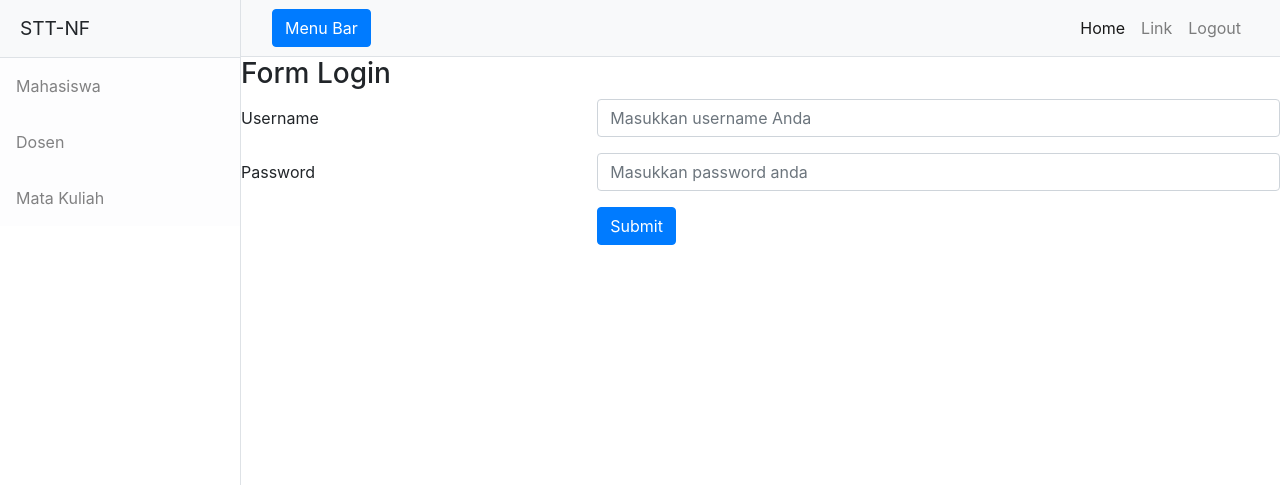
After one commit to Annapril/praktikum9, a CodeIgniter app: page /praktikum10/index.php/login in a window 1280 px wide. The commit adds this page. Shown: the top 485 px of the page. Run offline with CodeIgniter, Linux system fonts and the light colour scheme; some libraries are stand-ins or nearby versions.

Commit message:
Annisa Aprilia SI 11 praktikum 10

```diff
--- a/blog/application/config/autoload.php
+++ b/blog/application/config/autoload.php
@@ -58,7 +58,7 @@ $autoload['packages'] = array();
 |
 |	$autoload['libraries'] = array('user_agent' => 'ua');
 */
-$autoload['libraries'] = array('database');
+$autoload['libraries'] = array('database','session');
 
 /*
 | -------------------------------------------------------------------
--- a/blog/application/config/config.php
+++ b/blog/application/config/config.php
@@ -23,7 +23,7 @@ defined('BASEPATH') OR exit('No direct script access allowed');
 | a PHP script and you can easily do that on your own.
 |
 */
-$config['base_url'] = 'http://localhost/praktikum9/blog';
+$config['base_url'] = 'http://localhost/praktikum10/blog';
 
 /*
 |--------------------------------------------------------------------------
--- /dev/null
+++ b/blog/application/controllers/login.php
@@ -0,0 +1,37 @@
+<?php
+class Login extends CI_Controller{
+    public function index(){
+        $this->load->view('layouts/header');
+        $this->load->view('login/index');
+        $this->load->view('layouts/footer');
+    }
+    public function auth(){
+        // mengambil data yg udah di input di form login
+        $username = $this->input->post('username');
+        $password = $this->input->post('password');
+
+        // cek user login apaah sudah benar, jika benar arahkan ke halaman mahasiswa, jika salah kembali ke login
+        if ($username == 'admin' && $password =='admin') {
+            $userdata = [
+                "username" => $username,
+                "logged_in" => TRUE,
+            ];
+            $this->session->set_userdata($userdata);
+            redirect('/mahasiswa');
+            redirect('/dosen');
+            redirect('/matakuliah');
+        } elseif ($username == 'mahasiswa' && $password == 'mahasiswa'){
+            $userdata = [
+                "username" => $username,
+            ];
+            $this->session->set_userdata($userdata);
+            redirect('/matakuliah');
+        }else {
+            redirect('/login');
+        }
+    }
+    public function logout(){
+        $this->session->sess_destroy();
+        redirect('/login');
+    }
+}
--- a/blog/application/views/dosen/index.php
+++ b/blog/application/views/dosen/index.php
@@ -15,6 +15,12 @@
         }
     </script>
 </head>
+<?php
+$username = $this->session->userdata('username');
+if ($username) {
+    echo "<h2>Selamat Datang $username</h2>";
+}
+?>
 <body>
         <div class="col-md-12">
         <h3>Daftar Dosen</h3>
--- a/blog/application/views/layouts/header.php
+++ b/blog/application/views/layouts/header.php
@@ -5,7 +5,7 @@
         <meta name="viewport" content="width=device-width, initial-scale=1, shrink-to-fit=no" />
         <meta name="description" content="" />
         <meta name="author" content="" />
-        <title>Praktikum 9</title>
+        <title>Praktikum 10</title>
         <!-- Favicon-->
         <link rel="icon" type="image/x-icon" href="<?php echo base_url('assets/assets/favicon.ico')?>" />
         <!-- Core theme CSS (includes Bootstrap)-->
@@ -17,9 +17,9 @@
             <div class="border-end bg-white" id="sidebar-wrapper">
                 <div class="sidebar-heading border-bottom bg-light">STT-NF</div>
                 <div class="list-group list-group-flush">
-                    <a class="list-group-item list-group-item-action list-group-item-light p-3" href="http://localhost/praktikum9/blog/index.php/mahasiswa">Mahasiswa</a>
-                    <a class="list-group-item list-group-item-action list-group-item-light p-3" href="http://localhost/praktikum9/blog/index.php/dosen">Dosen</a>
-                    <a class="list-group-item list-group-item-action list-group-item-light p-3" href="http://localhost/praktikum9/blog/index.php/matakuliah">Mata Kuliah</a>
+                    <a class="list-group-item list-group-item-action list-group-item-light p-3" href="http://localhost/praktikum10/blog/index.php/mahasiswa">Mahasiswa</a>
+                    <a class="list-group-item list-group-item-action list-group-item-light p-3" href="http://localhost/praktikum10/blog/index.php/dosen">Dosen</a>
+                    <a class="list-group-item list-group-item-action list-group-item-light p-3" href="http://localhost/praktikum10/blog/index.php/matakuliah">Mata Kuliah</a>
                 </div>
             </div>
             <!-- Page content wrapper-->
@@ -32,15 +32,11 @@
                         <div class="collapse navbar-collapse" id="navbarSupportedContent">
                             <ul class="navbar-nav ms-auto mt-2 mt-lg-0">
                                 <li class="nav-item active"><a class="nav-link" href="#!">Home</a></li>
-                                <li class="nav-item"><a class="nav-link" href="#!">Link</a></li>
-                                <li class="nav-item dropdown">
-                                    <a class="nav-link dropdown-toggle" id="navbarDropdown" href="#" role="button" data-bs-toggle="dropdown" aria-haspopup="true" aria-expanded="false">Dropdown</a>
-                                    <div class="dropdown-menu dropdown-menu-end" aria-labelledby="navbarDropdown">
-                                        <a class="dropdown-item" href="#!">Action</a>
-                                        <a class="dropdown-item" href="#!">Another action</a>
-                                        <div class="dropdown-divider"></div>
-                                        <a class="dropdown-item" href="#!">Something else here</a>
-                                    </div>
+                                <li class="nav-item">
+                                    <a class="nav-link" href="#!">Link</a>
+                                </li>
+                                <li class="nav-item">
+                                    <a class="nav-link" href="<?php echo base_url("index.php/login/logout") ?>">Logout</a>
                                 </li>
                             </ul>
                         </div>
--- /dev/null
+++ b/blog/application/views/login/index.php
@@ -0,0 +1,22 @@
+<link rel="stylesheet" href="https://stackpath.bootstrapcdn.com/bootstrap/4.1.3/css/bootstrap.min.css">
+<link rel="stylesheet" href="https://maxcdn.bootstrapcdn.com/font-awesome/4.7.0/css/font-awesome.min.css">
+<h3>Form Login</h3>
+<?php echo form_open("login/auth") ?>
+  <div class="form-group row">
+    <label for="username" class="col-4 col-form-label">Username</label>
+    <div class="col-8">
+      <input id="username" name="username" placeholder="Masukkan username Anda" type="text" class="form-control">
+    </div>
+  </div>
+  <div class="form-group row">
+    <label for="password" class="col-4 col-form-label">Password</label>
+    <div class="col-8">
+      <input id="password" name="password" placeholder="Masukkan password anda" type="password" class="form-control">
+    </div>
+  </div>
+  <div class="form-group row">
+    <div class="offset-4 col-8">
+      <button name="submit" type="submit" class="btn btn-primary">Submit</button>
+    </div>
+  </div>
+<?php echo form_close() ?>
--- a/blog/application/views/mahasiswa/index.php
+++ b/blog/application/views/mahasiswa/index.php
@@ -15,6 +15,12 @@
         }
     </script>
 </head>
+<?php
+$username = $this->session->userdata('username');
+if ($username) {
+    echo "<h2>Selamat Datang $username</h2>";
+}
+?>
 <body>
         <div class="col-md-12">
         <h3>Daftar Mahasiswa</h3>
--- a/blog/application/views/matakuliah/index.php
+++ b/blog/application/views/matakuliah/index.php
@@ -15,6 +15,12 @@
         }
     </script>
 </head>
+<?php
+$username = $this->session->userdata('username');
+if ($username) {
+    echo "<h2>Selamat Datang $username</h2>";
+}
+?>
 <body>
         <div class="col-md-12">
         <h3>Daftar Mata Kuliah</h3>
```
Also changed, not shown: blog/application/controllers/Dosen.php (+7 -0 lines), blog/application/controllers/Mahasiswa.php (+7 -0 lines), blog/application/controllers/Matakuliah.php (+7 -0 lines).
